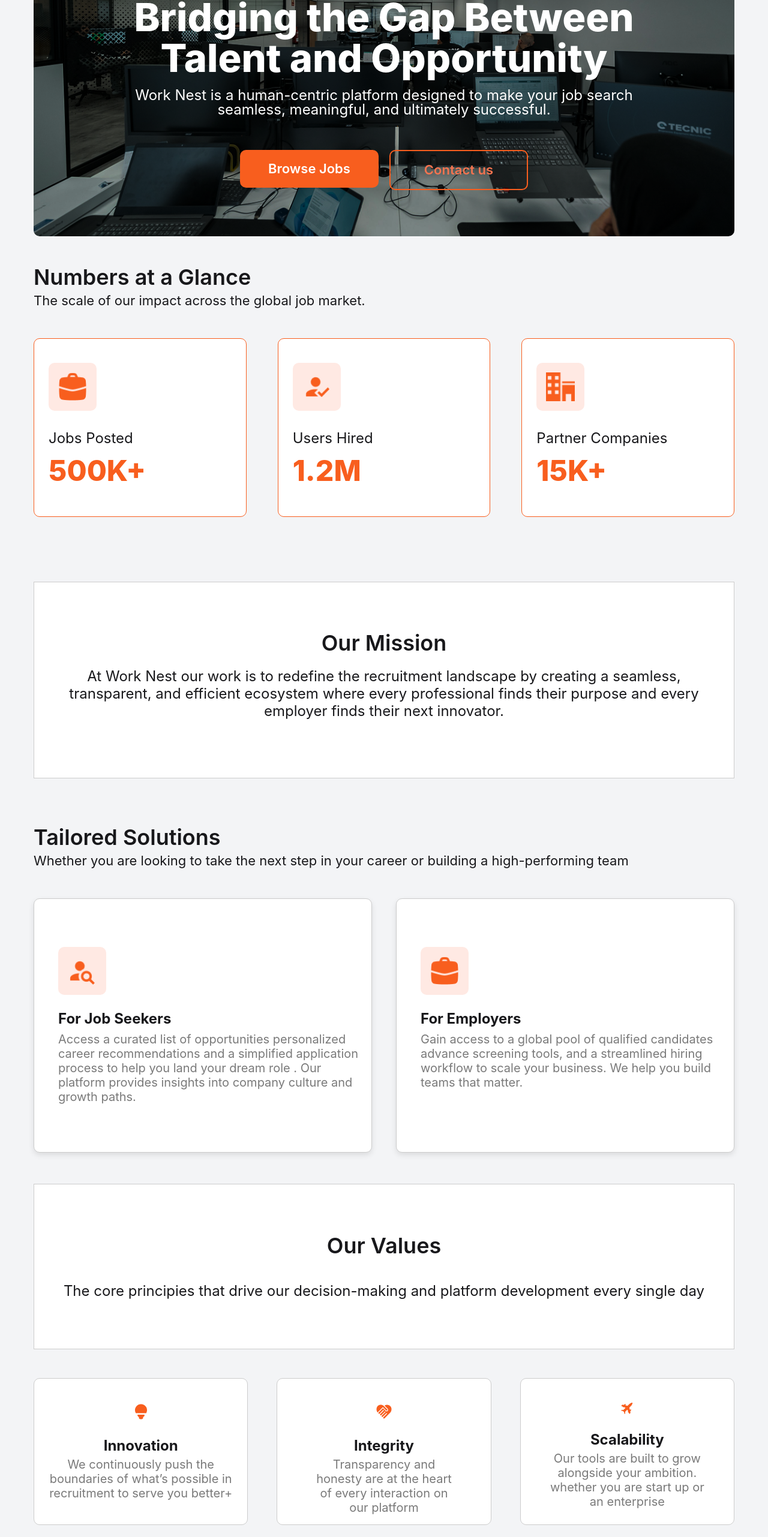
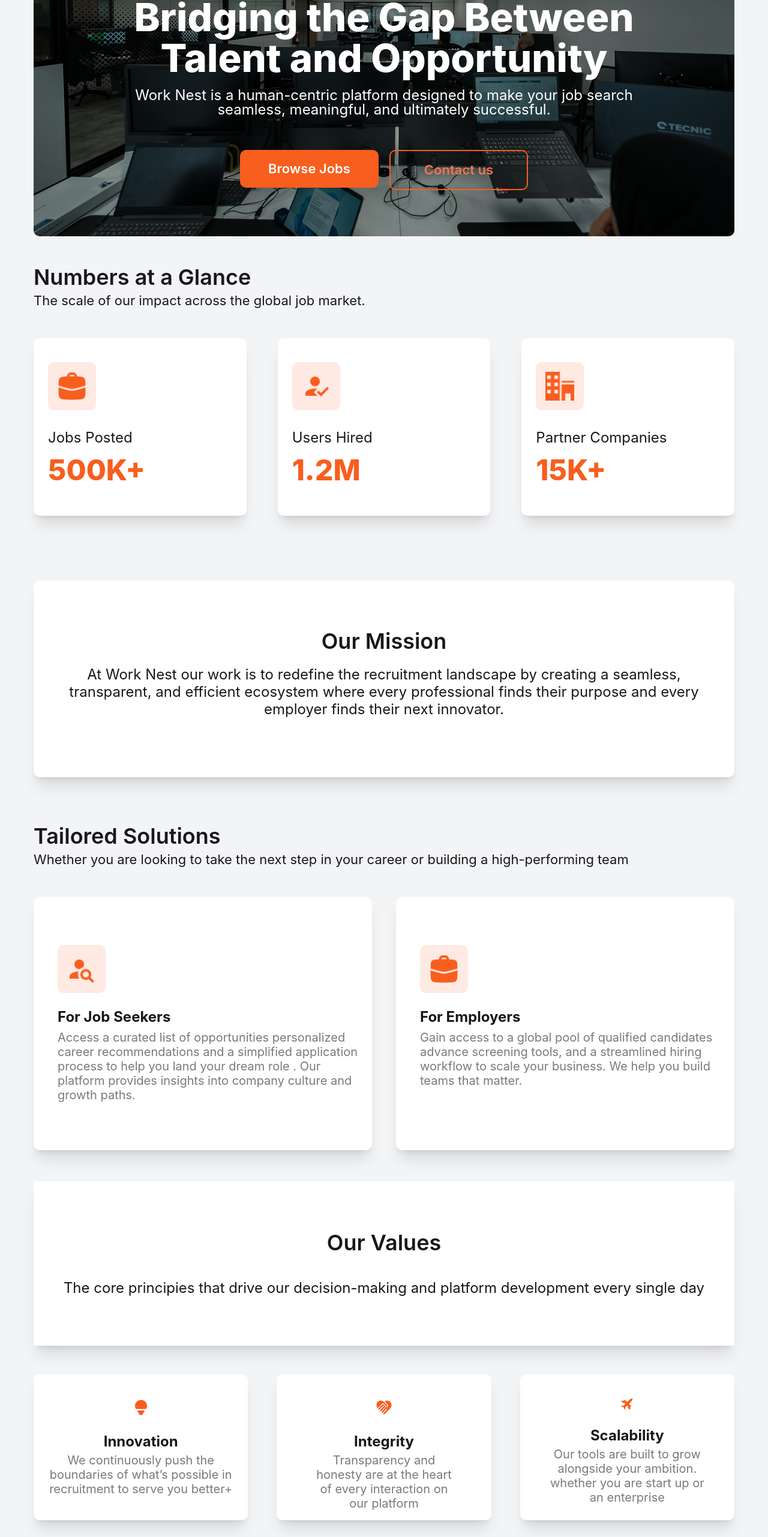
Before and after one commit to Wayles-D/Worknest, a React (Vite) app: page /about in a window 1280 px wide. Shown: the part 234-2797 px from the top of the page at 60% size. Built offline with nearby package versions, Linux system fonts and the light colour scheme; no server answers; a web font is replaced by a local one.

Commit message:
fixed layout

```diff
--- a/src/components/dashboard/AdminTopBar.jsx
+++ b/src/components/dashboard/AdminTopBar.jsx
@@ -11,7 +11,7 @@ export default function AdminTopBar({ onMenuClick }) {
           <Menu size={20} />
         </button>
         {/* Search */}
-        <div className="hidden sm:flex items-center gap-2 px-6 py-2 rounded-md w-72 border-[0.5px] border-[#CCCCCC]">
+        <div className="hidden sm:flex items-center gap-2 px-6 py-2 rounded-md w-72 border-[0.5px] shadow-xl">
           <Search size={20} className="text-gray-500" />
           <input
             type="text"
--- a/src/pages/AboutUs.jsx
+++ b/src/pages/AboutUs.jsx
@@ -10,6 +10,12 @@ import plane from "/airplane.png";
 import profit from "/non-profit.png";
 
 const AboutUs = () => {
+  const stats = [
+    { icon: suit, label: "Jobs Posted", value: "500K+" },
+    { icon: users, label: "Users Hired", value: "1.2M" },
+    { icon: office, label: "Partner Companies", value: "15K+" },
+  ];
+
   return (
     <div className="container">
       <div className="about rounded-[10px] my-[50px]">
@@ -46,39 +52,26 @@ const AboutUs = () => {
         </div>
 
         <div className="grid grid-cols-1 md:grid-cols-2 lg:grid-cols-3 gap-13">
-          <div className="border border-[#F85E1E] bg-[#FFFFFF] rounded-[10px]  pl-6 py-10 space-y-7">
-            <div className="rounded-[10px]  bg-[#FFE9E3] flex justify-center items-center w-20 h-20">
-              <img src={suit} alt="" className="w-12 h-12" />
+          {stats.map((stat) => (
+            <div
+              key={stat.label}
+              className="bg-[#FFFFFF] shadow-xl rounded-[10px] pl-6 py-10 space-y-7 transition-all duration-300  hover:-translate-y-3"
+            >
+              <div className="rounded-[10px] bg-[#FFE9E3] flex justify-center items-center w-20 h-20">
+                <img src={stat.icon} alt="" className="w-12 h-12" />
+              </div>
+              <div>
+                <p className="text-[24px]">{stat.label}</p>
+                <p className="sm:text-[48px] text-[35px] font-extrabold text-[#F85E1E]">
+                  {stat.value}
+                </p>
+              </div>
             </div>
-            <div className="">
-              <p className="text-[24px]  ">Jobs Posted</p>
-              <p className="sm:text-[48px] text-[35px] font-extrabold text-[#F85E1E]">500K+</p>
-            </div>
-          </div>
-
-          <div className="border border-[#F85E1E] bg-[#FFFFFF] rounded-[10px]  pl-6 py-10 space-y-7">
-            <div className="rounded-[10px]  bg-[#FFE9E3] flex justify-center items-center w-20 h-20">
-              <img src={users} alt="" className="w-12 h-12" />
-            </div>
-            <div className="">
-              <p className="text-[24px]  ">Users Hired</p>
-              <p className="sm:text-[48px] text-[35px] font-extrabold text-[#F85E1E]">1.2M</p>
-            </div>
-          </div>
-
-          <div className="border border-[#F85E1E] bg-[#FFFFFF] rounded-[10px]  pl-6 py-10 space-y-7 ">
-            <div className="rounded-[10px]  bg-[#FFE9E3] flex justify-center items-center w-20 h-20">
-              <img src={office} alt="" className="w-12 h-12 " />
-            </div>
-            <div className="">
-              <p className="text-[24px]  ">Partner Companies </p>
-              <p className="sm:text-[48px] text-[35px] font-extrabold text-[#F85E1E]">15K+</p>
-            </div>
-          </div>
+          ))}
         </div>
       </div>
 
-      <div className="bg-[#FFFFFF] border h-82 border-[#CCCCCC] mb-20 ">
+      <div className="bg-[#FFFFFF]  h-82 shadow-xl mb-20 rounded-[10px] ">
         <div className="text-center flex flex-col justify-center gap-5 sm:px-9 px-6 py-10 md:py-20">
           <h4 className="sm:text-[36px] text-[27px] font-semibold leading-[120%] ">
             Our Mission
@@ -104,7 +97,7 @@ const AboutUs = () => {
         </div>
 
         <div className="grid grid-cols-1 md:grid-cols-2 gap-10">
-          <div className="bg-[#FFFFFF] border border-[#CCCCCC] pl-6 py-10 space-y-7 rounded-[10px] shadow-[0_4px_10px_#0000001A]">
+          <div className="bg-[#FFFFFF]  shadow-xl pl-6 py-10 space-y-7 rounded-[10px] shadow-[0_4px_10px_#0000001A] transition-all duration-300  hover:-translate-y-3">
             <div className=" py-10 px-4 space-y-7 ">
               <div className="rounded-[10px]  bg-[#FFE9E3] flex justify-center items-center w-20 h-20">
                 <img src={user} alt="" className="w-12 h-12" />
@@ -123,7 +116,7 @@ const AboutUs = () => {
             </div>
           </div>
 
-          <div className="pl-6 py-10 space-y-7 rounded-[10px] bg-[#FFFFFF] border border-[#CCCCCC] shadow-[0_4px_10px_#0000001A]">
+          <div className="pl-6 py-10 space-y-7 rounded-[10px] bg-[#FFFFFF]  shadow-xl shadow-[0_4px_10px_#0000001A] transition-all duration-300  hover:-translate-y-3">
             <div className=" py-10 px-4 space-y-7">
               <div className="rounded-[10px]  bg-[#FFE9E3] flex justify-center items-center w-20 h-20">
                 <img src={suit} alt="" className="w-12 h-12" />
@@ -143,7 +136,7 @@ const AboutUs = () => {
         </div>
       </div>
 
-      <div className="bg-[#FFFFFF] border  border-[#CCCCCC]  ">
+      <div className="bg-[#FFFFFF]  shadow-xl  ">
         <div className="text-center flex flex-col justify-center sm:gap-10 gap-6 px-9 sm:py-[81px] py-[50px] ">
           <h4 className="sm:text-[36px]  text-[27px] font-semibold leading-[120%] ">
             Our Values
@@ -157,7 +150,7 @@ const AboutUs = () => {
 
       <div className=" my-12">
         <div className="grid grid-cols-1 md:grid-cols-2 lg:grid-cols-3 gap-12">
-          <div className="space-y-7 rounded-[10px] bg-[#FFFFFF] border border-[#CCCCCC]">
+          <div className="space-y-7 rounded-[10px] bg-[#FFFFFF]  shadow-xl transition-all duration-300  hover:-translate-y-3">
             <div className="gap-5 md:gap-7 flex flex-col items-center justify-center md:pt-10 p-4 ">
               <img src={idea} alt="" />
               <div className="space-y-1 text-center">
@@ -172,7 +165,7 @@ const AboutUs = () => {
             </div>
           </div>
 
-          <div className="space-y-7 rounded-[10px] bg-[#FFFFFF] border border-[#CCCCCC]">
+          <div className="space-y-7 rounded-[10px] bg-[#FFFFFF]  shadow-xl transition-all duration-300  hover:-translate-y-3">
             <div className="gap-5 md:gap-7 flex flex-col items-center justify-center pt-10 p-4">
               <img src={profit} alt="" />
               <div className="space-y-1 text-center">
@@ -187,7 +180,7 @@ const AboutUs = () => {
             </div>
           </div>
 
-          <div className="space-y-7 rounded-[10px] bg-[#FFFFFF] border border-[#CCCCCC]">
+          <div className="space-y-7 rounded-[10px] bg-[#FFFFFF]  shadow-xl transition-all duration-300  hover:-translate-y-3">
             <div className="gap-7 flex flex-col items-center justify-center pt-10 p-4">
               <img src={plane} alt="" />
               <div className="space-y-1 text-center">
@@ -220,7 +213,11 @@ const AboutUs = () => {
           </div>
 
           <div className="flex gap-5 items-start">
-            <img src={check} alt="" className="sm:w-[30px] h-[30px] w-[25px] h-[25px]"/>
+            <img
+              src={check}
+              alt=""
+              className="sm:w-[30px] h-[30px] w-[25px] h-[25px]"
+            />
             <div className="flex flex-col gap-4">
               <h5 className="sm:text-[24px] text-[20px] leading-[100%] font-medium ">
                 Human- Centric Design
@@ -232,7 +229,11 @@ const AboutUs = () => {
           </div>
 
           <div className="flex gap-5 items-start">
-            <img src={check} alt="" className="sm:w-[30px] h-[30px] w-[25px] h-[25px]"/>
+            <img
+              src={check}
+              alt=""
+              className="sm:w-[30px] h-[30px] w-[25px] h-[25px]"
+            />
             <div className="flex flex-col gap-4">
               <h5 className="sm:text-[24px] text-[20px]  leading-[100%] font-medium ">
                 Global Reach
@@ -245,7 +246,7 @@ const AboutUs = () => {
         </div>
       </div>
 
-      <div className="bg-[#000000] text-white mt-13 px-4 py-7 flex flex-col gap-4 items-center justify-center">
+      <div className="bg-[#000000] text-white mt-13 px-4 py-7 flex flex-col gap-4 items-center justify-center rounded-[10px]">
         <h4 className="sm:text-[36px] text-[20px] font-semibold leading-[120%] ">
           Ready to find your next nest?
         </h4>
--- a/src/pages/ContactUs.jsx
+++ b/src/pages/ContactUs.jsx
@@ -76,7 +76,7 @@ const ContactUs = () => {
         <form
           onSubmit={handleSubmit}
           action=""
-          className="bg-white lg:w-174 w-full py-8 sm:px-9 px-5 gap-9 flex flex-col border border-[#CCCCCC] rounded-[10px] "
+          className="bg-white lg:w-174 w-full py-8 sm:px-9 px-5 gap-9 flex flex-col border shadow-xl rounded-[10px] "
         >
           <div className="flex sm:flex-row flex-col gap-[15.35px] items-center">
             <div className="w-full flex flex-col gap-[10.74px]">
@@ -93,7 +93,7 @@ const ContactUs = () => {
                 onChange={handleChange}
                 value={formData.fullName}
                 required
-                className="sm:text-[16px] text-[14px]  font-medium border border-[#CCCCCC] rounded-[5.12px]  pl-[13.57px] h-13"
+                className="sm:text-[16px] text-[14px]  font-medium border shadow-xl rounded-[5.12px]  pl-[13.57px] h-13"
               />
             </div>
 
@@ -111,7 +111,7 @@ const ContactUs = () => {
                 onChange={handleChange}
                 value={formData.email}
                 required
-                className="sm:text-[16px] text-[14px] font-medium  border border-[#CCCCCC] rounded-[5.12px]  pl-[13.57px] h-13"
+                className="sm:text-[16px] text-[14px] font-medium  border shadow-xl rounded-[5.12px]  pl-[13.57px] h-13"
               />
             </div>
           </div>
@@ -130,7 +130,7 @@ const ContactUs = () => {
               onChange={handleChange}
               value={formData.subject}
               required
-              className="sm:text-[16px] text-[14px] font-medium  border border-[#CCCCCC] rounded-[5.12px]  pl-[13.57px] h-13 w-full"
+              className="sm:text-[16px] text-[14px] font-medium  border shadow-xl rounded-[5.12px]  pl-[13.57px] h-13 w-full"
             />
           </div>
 
@@ -149,7 +149,7 @@ const ContactUs = () => {
               value={formData.message}
               required
               placeholder=" Tell us more about your inquiry..."
-              className="sm:text-[16px] text-[14px] font-medium  border border-[#CCCCCC] rounded-[5.12px] h-37 w-full resize-none p-3"
+              className="sm:text-[16px] text-[14px] font-medium  border shadow-xl rounded-[5.12px] h-37 w-full resize-none p-3"
             ></textarea>
           </div>
 
@@ -165,7 +165,7 @@ const ContactUs = () => {
           </button>
         </form>
 
-        <div className="bg-white py-10 sm:px-9 px-4 rounded-[10px] space-y-8 border-[#CCCCCC] border lg:w-131">
+        <div className="bg-white py-10 sm:px-9 px-4 rounded-[10px] space-y-8 shadow-xl border lg:w-131">
           <h5 className="text-[24px] font-bold tracking-tight">
             Contact Information
           </h5>
@@ -218,7 +218,7 @@ const ContactUs = () => {
             </div>
           </a>
 
-          <hr className="w-full border border-[#CCCCCC]" />
+          <hr className="w-full border shadow-xl" />
           <div className="space-y-5">
             <h6 className="text-[20px] font-bold leading-6">Follow Us</h6>
             <div className="flex  space-x-4">
```
